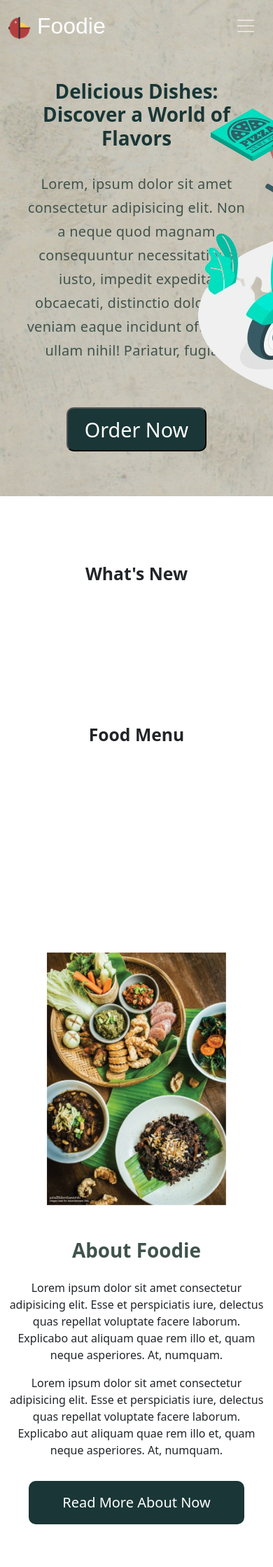
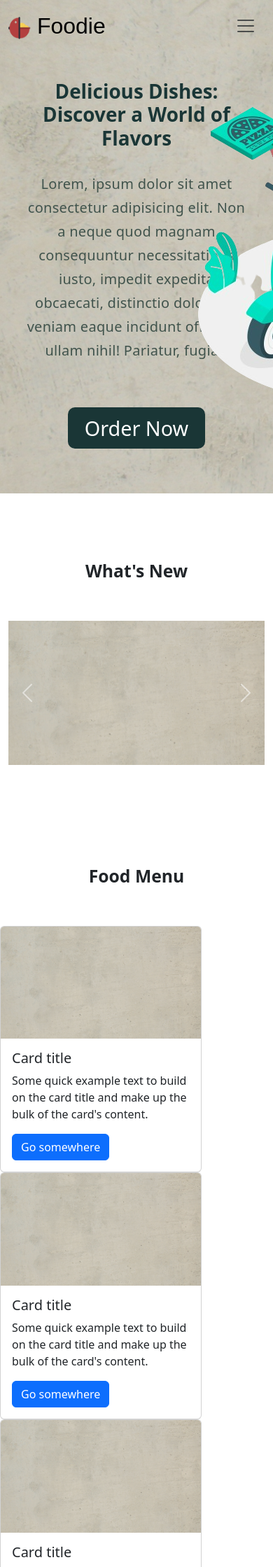
Before and after one commit to uyenpham139/Feddy-food, a PHP site: page /home.html in a window 390 px wide; the page is wider, and only the part inside the window is pictured. Shown: the top 2239 px of that part at 70% size. Run offline with PHP 8.4, Linux system fonts and the light colour scheme; some web fonts are replaced.

Commit message:
add: menu section + finish navbar

```diff
--- a/css/home.css
+++ b/css/home.css
@@ -42,17 +40,19 @@ body {
     box-shadow: 0 3px 10px rgba(0, 0, 0, 0.15);
 }
 
-.navbar .brand-name {
+.brand-name {
     font-family: 'Madimi One', Arial, Helvetica, sans-serif;
-    font-size: 2em;
+    font-size: 2em!important;
     font-weight: 500!important;
+    color: var(--primary-color);
+    transition: all 0.4s;
 }
 
-.navbar .brand-name-scrolled {
-    color: var(--primary-color);
+.brand-name-scrolled {
+    color: var(--white-color)!important;
 }
 
-.navbar .brand-name .brand-logo{
+.brand-logo{
     height: 1em;
     width: 1em;
     transform: translateY(5px);
--- a/home.html
+++ b/home.html
@@ -20,7 +20,7 @@
 <body>
     <!-- Start Header/Navigation -->
     <header class="bg-header">
-        <nav class="navbar navbar-expand-md navbar-dark fixed-top">
+        <nav class="navbar navbar-expand-md fixed-top">
             <div class="container">
                 <a class=" brand-name navbar-brand me-auto" href="#home">
                     <img src="assets/logo.png" alt="" height="35x" width="35px" class="brand-logo d-inline-block align-text-top">
@@ -47,16 +47,16 @@
                         </form> -->
                         <ul class="navbar-nav ms-auto mb-2 mb-md-0 pe-3">
                             <li class="nav-item">
-                                <a class="nav-link normal-btn mx-md-2 active" aria-current="page" href="#home">Home</a>
+                                <a class="nav-link nav-btn mx-md-2 active" aria-current="page" href="#home">Home</a>
                             </li>
                             <li class="nav-item">
-                                <a class="nav-link normal-btn mx-md-2" href="#menu">Menu</a>
+                                <a class="nav-link nav-btn mx-md-2" href="#menu">Menu</a>
                             </li>
                             <li class="nav-item">
-                                <a class="nav-link normal-btn mx-md-2" href="#about">About</a>
+                                <a class="nav-link nav-btn mx-md-2" href="#about">About</a>
                             </li>
                             <li class="nav-item">
-                                <a class="nav-link normal-btn mx-md-2" href="#contact">Contact</a>
+                                <a class="nav-link nav-btn mx-md-2" href="#contact">Contact</a>
                             </li>
                             <li class="nav-item">
                                 <a href="#" class="nav-link login-button mx-md-2">Log in</a>
@@ -79,7 +79,7 @@
                                 Non a neque quod magnam consequuntur necessitatibus iusto,
                                 impedit expedita obcaecati, distinctio doloribus veniam eaque incidunt officia ex ullam nihil! Pariatur, fugiat.
                             </p>
-                            <button class="order-btn img-fluid mt-5">Order Now</button>
+                            <a href="#menu" class="order-btn img-fluid mt-5" type="button">Order Now</a>
                         </div>
 
                         <div class="col-12 col-lg-6">
@@ -101,10 +101,28 @@
                 <h2 class="text-dark fw-bold text-center pt-5 pb-5">
                     What's New
                 </h2>
+                <div id="carouselExampleControls" class="carousel slide" data-bs-ride="carousel">
+                    <div class="carousel-inner">
+                        <div class="carousel-item active">
+                            <img src="assets/bg-img.png" class="d-block w-100" alt="...">
+                        </div>
+                        <div class="carousel-item">
+                            <img src="assets/bg-img.png" class="d-block w-100" alt="...">
+                        </div>
+                        <div class="carousel-item">
+                            <img src="assets/bg-img.png" class="d-block w-100" alt="...">
+                        </div>
+                    </div>
+                    <button class="carousel-control-prev" type="button" data-bs-target="#carouselExampleControls" data-bs-slide="prev">
+                        <span class="carousel-control-prev-icon" aria-hidden="true"></span>
+                        <span class="visually-hidden">Previous</span>
+                    </button>
+                    <button class="carousel-control-next" type="button" data-bs-target="#carouselExampleControls" data-bs-slide="next">
+                        <span class="carousel-control-next-icon" aria-hidden="true"></span>
+                        <span class="visually-hidden">Next</span>
+                    </button>
+                </div>
             </div>
-
-
-
         </section>
 
         <section class="menu py-5" id="menu">
@@ -113,6 +131,55 @@
                     Food Menu
                 </h2>
             </div>
+            <div class="list-items row">
+                <div class="col-sm-6 col-md-3">
+                    <div class="card" style="width: 18rem;">
+                        <img src="assets/bg-img.png" class="card-img-top" alt="...">
+                        <div class="card-body">
+                            <h5 class="card-title">Card title</h5>
+                            <p class="card-text">Some quick example text to build on the card title and make up the bulk of the card's content.</p>
+                            <a href="#" class="btn btn-primary">Go somewhere</a>
+                        </div>
+                    </div>
+                </div>
+                <div class="col-sm-6 col-md-3">
+                    <div class="card" style="width: 18rem;">
+                        <img src="assets/bg-img.png" class="card-img-top" alt="...">
+                        <div class="card-body">
+                            <h5 class="card-title">Card title</h5>
+                            <p class="card-text">Some quick example text to build on the card title and make up the bulk of the card's content.</p>
+                            <a href="#" class="btn btn-primary">Go somewhere</a>
+                        </div>
+                    </div>
+                </div>
+                <div class="col-sm-6 col-md-3">
+                    <div class="card" style="width: 18rem;">
+                        <img src="assets/bg-img.png" class="card-img-top" alt="...">
+                        <div class="card-body">
+                            <h5 class="card-title">Card title</h5>
+                            <p class="card-text">Some quick example text to build on the card title and make up the bulk of the card's content.</p>
+                            <a href="#" class="btn btn-primary">Go somewhere</a>
+                        </div>
+                    </div>
+                </div>
+                <div class="col-sm-6 col-md-3"></div>
+                    <div class="card" style="width: 18rem;">
+                        <img src="assets/bg-img.png" class="card-img-top" alt="...">
+                        <div class="card-body">
+                            <h5 class="card-title">Card title</h5>
+                            <p class="card-text">Some quick example text to build on the card title and make up the bulk of the card's content.</p>
+                            <a href="#" class="btn btn-primary">Go somewhere</a>
+                        </div>
+                    </div>
+                </div>
+            </div>
+            <div class="row">
+
+            </div>
+            <div class="row">
+
+            </div>
+
 
         </section>
 
@@ -162,15 +229,14 @@
             <div class="row">
                 <div class="col-lg-3 col-sm-6">
                     <div class="single-box">
-                        <img src="assets/logo.png" alt="" class="brand-logo">
-                    <p>Lorem ipsum dolor, sit amet consectetur adipisicing elit. Quam repellendus sunt praesentium aspernatur iure molestias.</p>
-                    <h3>We Accect</h3>
-                    <div class="card-area">
+                        <p>Lorem ipsum dolor, sit amet consectetur adipisicing elit. Quam repellendus sunt praesentium aspernatur iure molestias.</p>
+                        <h3>We Accect</h3>
+                        <div class="card-area">
                             <i class="fa fa-cc-visa"></i>
                             <i class="fa fa-credit-card"></i>
                             <i class="fa fa-cc-mastercard"></i>
                             <i class="fa fa-cc-paypal"></i>
-                    </div>
+                        </div>
                     </div>
                 </div>
                 <div class="col-lg-3 col-sm-6">
--- a/index.js
+++ b/index.js
@@ -1,35 +1,43 @@
 const navElement = document.querySelector(".navbar");
-const navLinkEls = document.querySelectorAll(".nav-link");
+const navLinkEls = document.getElementById(".nav-link");
 const sectionEls = document.querySelectorAll(".section");
-const brandName = document.querySelector("brand-name");
+const brandName = document.querySelector(".brand-name");
+const loginBtn = document.querySelector(".login-button");
+const navBtns = document.querySelectorAll(".nav-btn")
 
 let currentSection = 'home';
-window.addEventListener('scroll', () => {
-    sectionEls.forEach(sectionEl => {
-        if (window.scrollY >= sectionEl.offsetTop) {
-            currentSection = sectionEl.id;
-            console.log("Current section:", currentSection); // For debugging
-        }
-    })
-    // navLinkEls.forEach(navLinkEl => {
-    //     if (navLinkEl.href.includes(currentSection)) {
-    //         console.log("my name");
-    //         document.querySelector('.active').classList.remove('active');
-    //         navLinkEl.classList.add('active');
-    //     }
-    // })
-});
+// window.addEventListener('scroll', () => {
+//     sectionEls.forEach(sectionEl => {
+//         if (window.scrollY >= sectionEl.offsetTop) {
+//             currentSection = sectionEl.id;
+//             console.log("Current section:", currentSection); // For debugging
+//         }
+//     })
+//     // navLinkEls.forEach(navLinkEl => {
+//     //     if (navLinkEl.href.includes(currentSection)) {
+//     //         console.log("my name");
+//     //         document.querySelector('.active').classList.remove('active');
+//     //         navLinkEl.classList.add('active');
+//     //     }
+//     // })
+// });
 
 window.addEventListener('scroll', () => {
     if (window.scrollY >= 100) {
         navElement.classList.add('navbar-scrolled');
-        //brandName.classList.add('brand-name-scrolled');
-        //loginEl.classList.add('login-button-scrolled', 'normal-btn-scrolled');
-
+        brandName.classList.add('brand-name-scrolled');
+        loginBtn.classList.add('login-button-scrolled');
+        navBtns.forEach(navBtn => {
+            navBtn.classList.add('nav-btn-scrolled');
+        })
     }
     else if (window.scrollY < 100) {
         navElement.classList.remove('navbar-scrolled');
-        //brandName.classList.remove('brand-name-scrolled');
-        //loginEl.classList.remove('login-button-scrolled', 'normal-btn-scrolled');
+        brandName.classList.remove('brand-name-scrolled');
+        loginBtn.classList.remove('login-button-scrolled');
+        navBtns.forEach(navBtn => {
+            navBtn.classList.remove('nav-btn-scrolled');
+        })
+        //navBtn.classList.remove('nav-btn-scrolled');
     }
 });
```
Also changed, not shown: other parts of css/home.css (+39 -41 lines).
